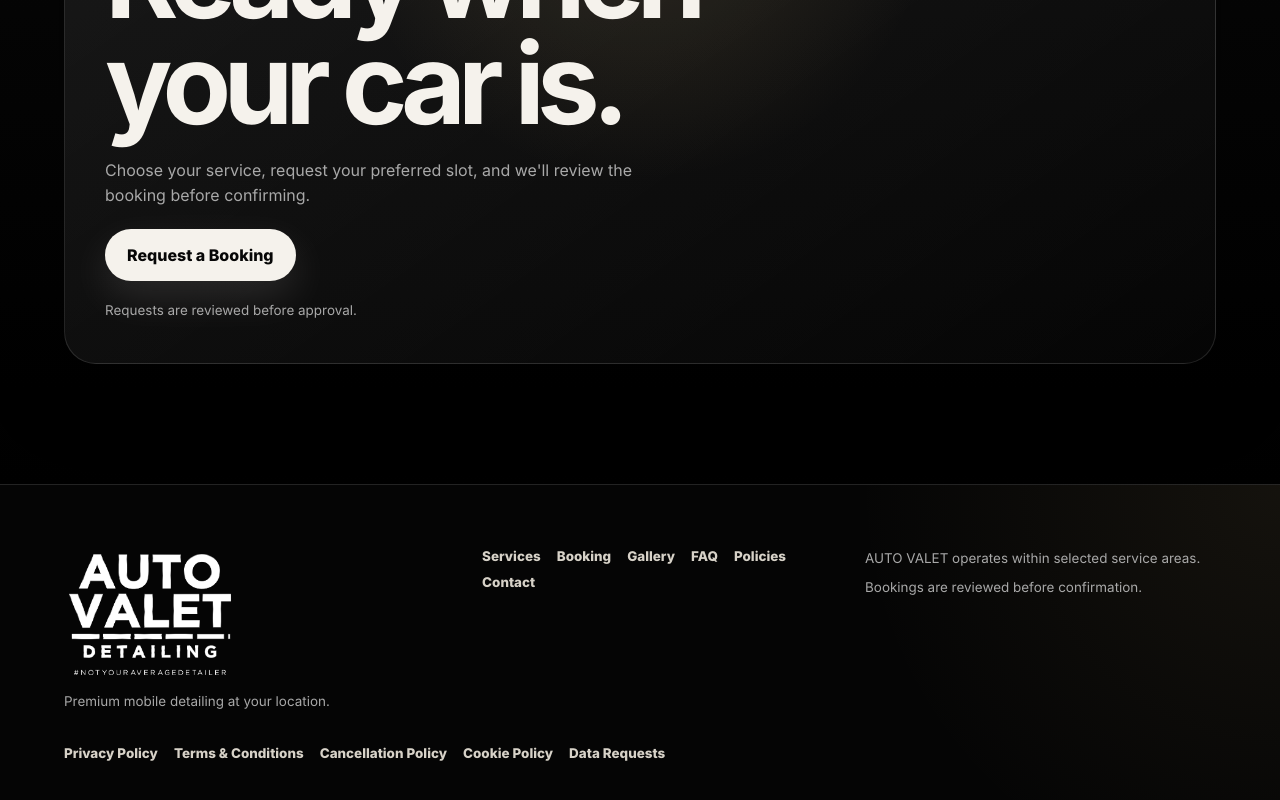
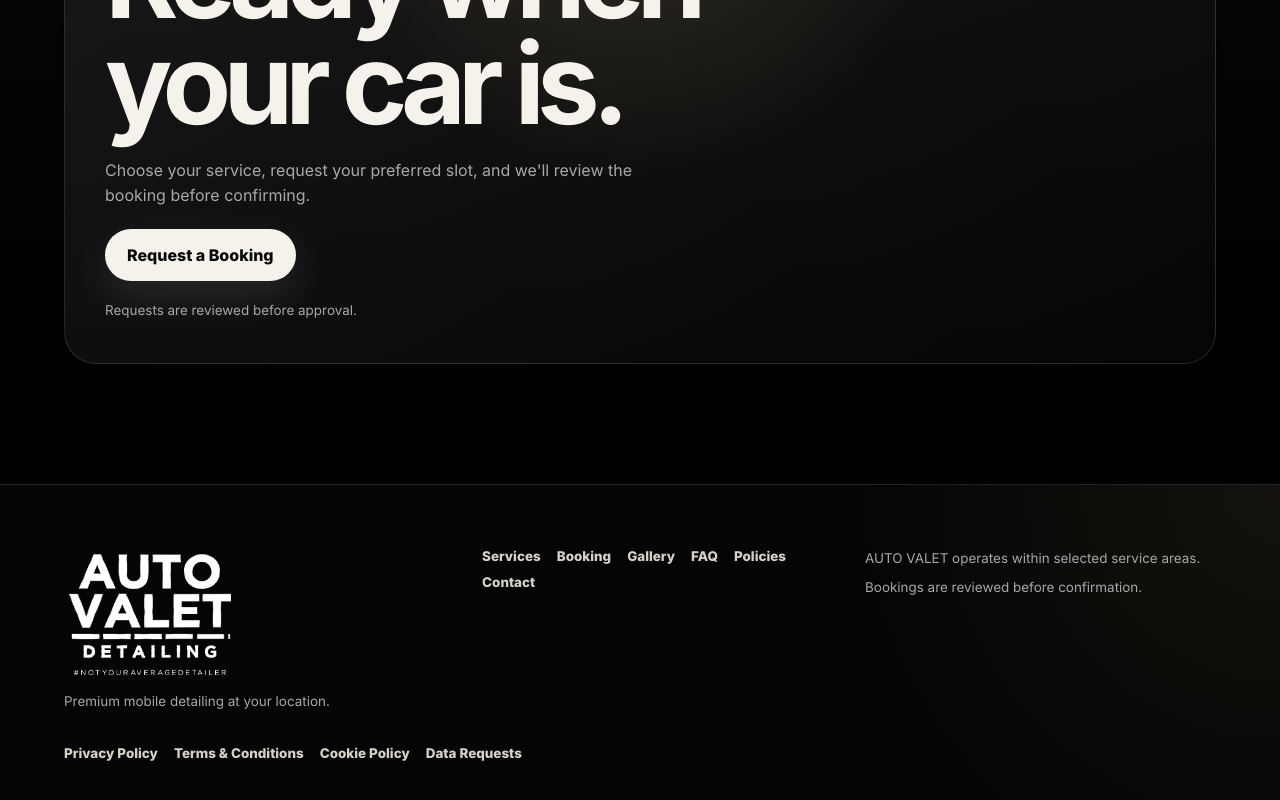
Before and after one commit to maqboolahmed24/autovalet, a Next.js app: page / in a window 1280 px wide. Shown: the part 7963-8763 px from the top of the page. Built offline with nearby package versions, Linux system fonts and the light colour scheme; no server answers.

Commit message:
Remove cancellation policy link from homepage footer

```diff
--- a/components/public/PublicFooter.tsx
+++ b/components/public/PublicFooter.tsx
@@ -13,7 +13,6 @@ const footerLinks = [
 const policyLinks = [
   { href: "/policies/privacy", label: "Privacy Policy" },
   { href: "/policies/terms", label: "Terms & Conditions" },
-  { href: "/policies/deposit-cancellation", label: "Cancellation Policy" },
   { href: "/policies/cookies", label: "Cookie Policy" },
   { href: "/policies/data-requests", label: "Data Requests" },
 ];
```
